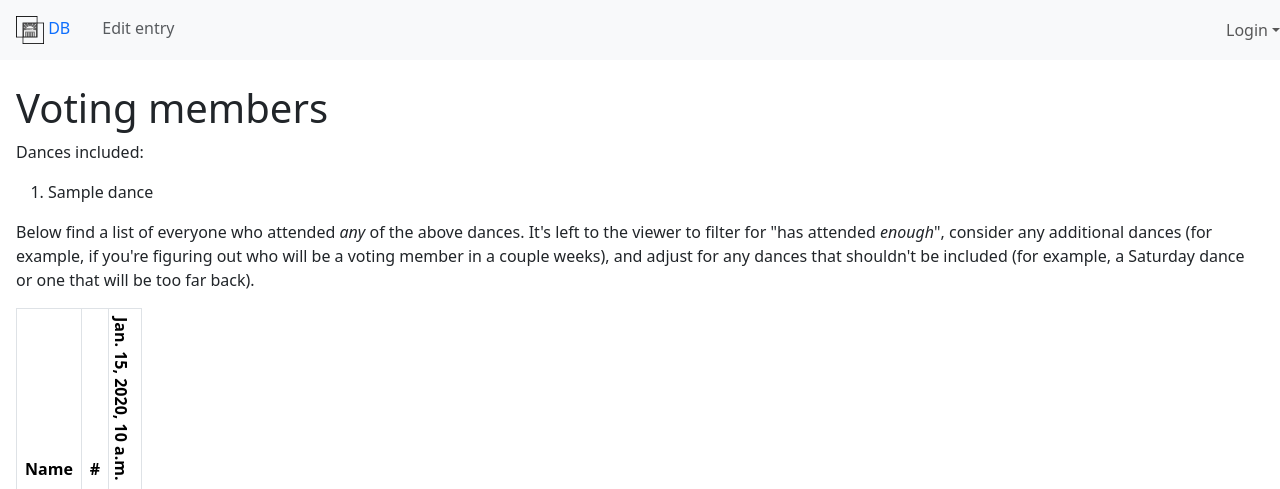
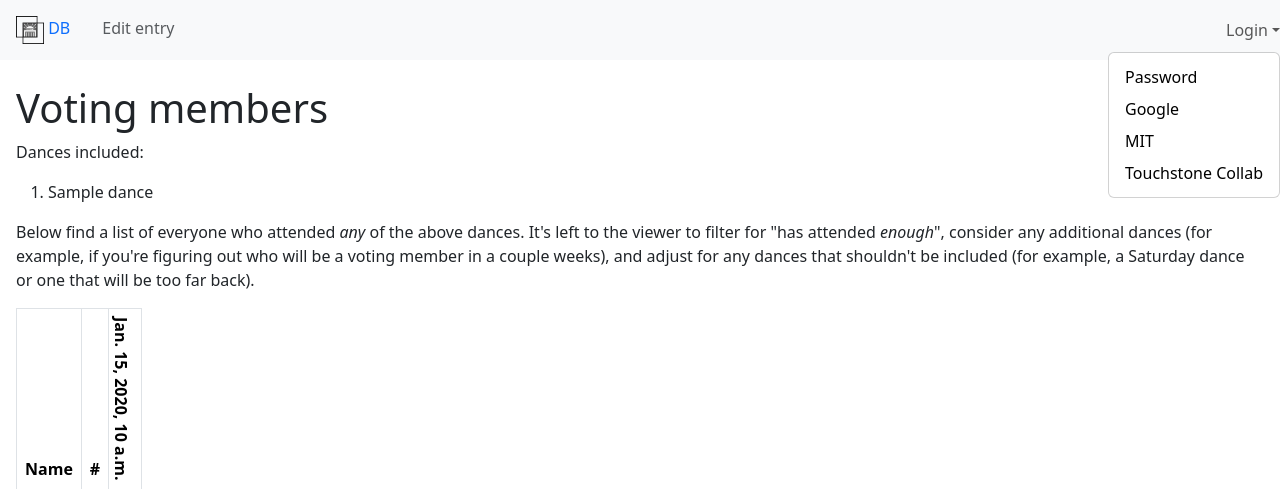
Before and after one commit to tech-squares/squaresdb, a Django app: template squaresdb/gate/templates/gate/voting.html in a window 1280 px wide, after a click on "Login". Shown: the top 489 px of the page. Run offline with Django 3.2, Linux system fonts and the light colour scheme; the template is opened without the code that fills it: most values are stand-ins (such as "Sample title", 1, 10 or a date in 2020); lists and menus that the app fills with data are empty; some libraries are stand-ins or nearby versions.

Commit message:
bootstrap: Switch to Bootstrap 5
- Fix "Login" menu dropdown location (`dropdown-menu-right` is now
  `dropdown-menu-end`)
    - Also, it looks like the recommended markup is <ul> not <div>, so
      switch that
- The `sr-only` (screenreader-only) class is now `visually-hidden`
- Bootstrap data attributes are now `data-bs-` not just `data-`
- Handle dismissible alerts better
    - Add the `alert-dismissible` class -- I think maybe we were just wrong
      before
    - `close` is now `btn-close`

See also https://getbootstrap.com/docs/5.3/migration/, though I didn't
read through all of that, just used it as a reference.

```diff
--- a/setup.py
+++ b/setup.py
@@ -11,7 +11,8 @@ setup(
         "pytz", # timezone support TODO: confirm works
         "social-auth-core[saml]>=3.0",
         "social-auth-app-django",
-        "django-bootstrap-static<5"
+        #"django-bootstrap-static>=4,<5"
+        "django-bootstrap-static>=5,<6"
     ],
 
     extras_require={
--- a/squaresdb/gate/templates/gate/paper_gate.html
+++ b/squaresdb/gate/templates/gate/paper_gate.html
@@ -66,8 +66,8 @@ tfoot.sqdb-attendance-table-caption th {
   {% endifchanged %}
     <tr>
         <th scope='row'>{{person}}
-          {% if person.fee_cat.slug == "mit-student" %}&#x1F393;<span class='sr-only'>(MIT student)</span>{%endif%}
-          {% if person.fee_cat.slug == "student" %}&#x1F4D6;<span class='sr-only'>(student)</span>{%endif%}
+          {% if person.fee_cat.slug == "mit-student" %}&#x1F393;<span class='visually-hidden'>(MIT student)</span>{%endif%}
+          {% if person.fee_cat.slug == "student" %}&#x1F4D6;<span class='visually-hidden'>(student)</span>{%endif%}
         </th>
         {% for code, sub in person.dance_list %}
         <td data-sub="{{sub}}" data-code="{{code}}">{{code}}</td>
--- a/squaresdb/gate/templates/gate/voting.html
+++ b/squaresdb/gate/templates/gate/voting.html
@@ -31,8 +31,8 @@
 {% if person.attend %}
     <tr>
         <th scope='row'>{{person}}
-          {% if person.fee_cat.slug == "mit-student" %}&#x1F393;<span class='sr-only'>(MIT student)</span>{%endif%}
-          {% if person.fee_cat.slug == "student" %}&#x1F4D6;<span class='sr-only'>(student)</span>{%endif%}
+          {% if person.fee_cat.slug == "mit-student" %}&#x1F393;<span class='visually-hidden'>(MIT student)</span>{%endif%}
+          {% if person.fee_cat.slug == "student" %}&#x1F4D6;<span class='visually-hidden'>(student)</span>{%endif%}
         </th>
         <td>{{person.dance_len}}</td>
         {% for code, sub in person.dance_list %}
--- a/squaresdb/templates/base.html
+++ b/squaresdb/templates/base.html
@@ -7,6 +7,7 @@
     <meta name="viewport" content="width=device-width, initial-scale=1, shrink-to-fit=no">
 
     <!-- Bootstrap CSS -->
+    <script src="{% static 'bootstrap/js/jquery.min.js' %}"></script>
     <!-- jquery from CDN
     <link rel="stylesheet" href="https://stackpath.bootstrapcdn.com/bootstrap/4.3.1/css/bootstrap.min.css" integrity="sha384-ggOyR0iXCbMQv3Xipma34MD+dH/1fQ784/j6cY/iJTQUOhcWr7x9JvoRxT2MZw1T" crossorigin="anonymous">
     <script src="https://code.jquery.com/jquery-3.4.1.min.js" integrity="sha256-CSXorXvZcTkaix6Yvo6HppcZGetbYMGWSFlBw8HfCJo=" crossorigin="anonymous"></script>
@@ -48,7 +49,7 @@
 
   <body>
     <nav class="navbar navbar-expand-lg navbar-light bg-light mb-4">
-      <button class="navbar-toggler" type="button" data-toggle="collapse" data-target="#navbarSupportedContent" aria-controls="navbarSupportedContent" aria-expanded="false" aria-label="Toggle navigation">
+      <button class="navbar-toggler" type="button" data-bs-toggle="collapse" data-bs-target="#navbarSupportedContent" aria-controls="navbarSupportedContent" aria-expanded="false" aria-label="Toggle navigation">
         <span class="navbar-toggler-icon"></span>
       </button>
 
@@ -92,7 +93,7 @@
         {% if user.is_authenticated %}
         <ul class='nav nav-pills justify-content-end curuser'>
           <li class='navbar-text dropdown'>
-            <span class="dropdown-toggle" data-toggle="dropdown" role="button" aria-haspopup="true" aria-expanded="false">
+            <span class="dropdown-toggle" data-bs-toggle="dropdown" role="button" aria-haspopup="true" aria-expanded="false">
               Welcome,
               {% if user.first_name and user.last_name %}
                 {{user.first_name}} {{user.last_name}} &lt;<span class='username'>{{user.username}}</span>&gt;
@@ -100,7 +101,7 @@
                 <span class='username'>{{user.username}}</span>
               {% endif %}
             </span>
-            <div class='dropdown-menu'>
+            <div class='dropdown-menu dropdown-menu-end'>
               <p>Connected providers:</p>
               <ul>
               {% for back in backends.associated %}
@@ -116,13 +117,13 @@
         {% else %}
         <ul class='nav nav-pills justify-content-end curuser'>
           <li class='navbar-text dropdown'>
-            <span class="dropdown-toggle" data-toggle="dropdown" role="button" aria-haspopup="true" aria-expanded="false">Login</span>
-            <div class='dropdown-menu dropdown-menu-right'>
-              <a class='dropdown-item' href="{% url "login" %}">Password</a>
-              <a class='dropdown-item' href="{% url "social:begin" "google-oauth2" %}">Google</a>
-              {%comment%}<a class='dropdown-item' href="{% url "social:begin" "saml" %}?idp=testshib">TestShib</a>{%endcomment%}
-              <a class='dropdown-item' href="{% url "social:begin" "saml" %}?idp=mit">MIT</a>
-              <a class='dropdown-item' href="{% url "social:begin" "saml" %}?idp=tscollab">Touchstone Collab</a>
+            <span class="dropdown-toggle" data-bs-toggle="dropdown" role="button" aria-haspopup="true" aria-expanded="false">Login</span>
+            <ul class='dropdown-menu dropdown-menu-end'>
+             <li><a class='dropdown-item' href="{% url "login" %}">Password</a></li>
+              <li><a class='dropdown-item' href="{% url "social:begin" "google-oauth2" %}">Google</a></li>
+              {%comment%}<li><a class='dropdown-item' href="{% url "social:begin" "saml" %}?idp=testshib">TestShib</a></li>{%endcomment%}
+              <li><a class='dropdown-item' href="{% url "social:begin" "saml" %}?idp=mit">MIT</a></li>
+             <li><a class='dropdown-item' href="{% url "social:begin" "saml" %}?idp=tscollab">Touchstone Collab</a></li>
             </ul>
           </li>
         </div>
@@ -135,7 +136,6 @@
     </div>
     <!-- django-bootstrap-static
     -->
-    <script src="{% static 'bootstrap/js/jquery.min.js' %}"></script>
     <script src="{% static 'bootstrap/js/bootstrap.bundle.min.js' %}"></script>
     <!-- Local
     <script src="{% static "libs/popper.js/umd/popper.min.js" %}"></script>
```
Also changed, not shown: squaresdb/gate/templates/gate/signin.html (+15 -22 lines).
